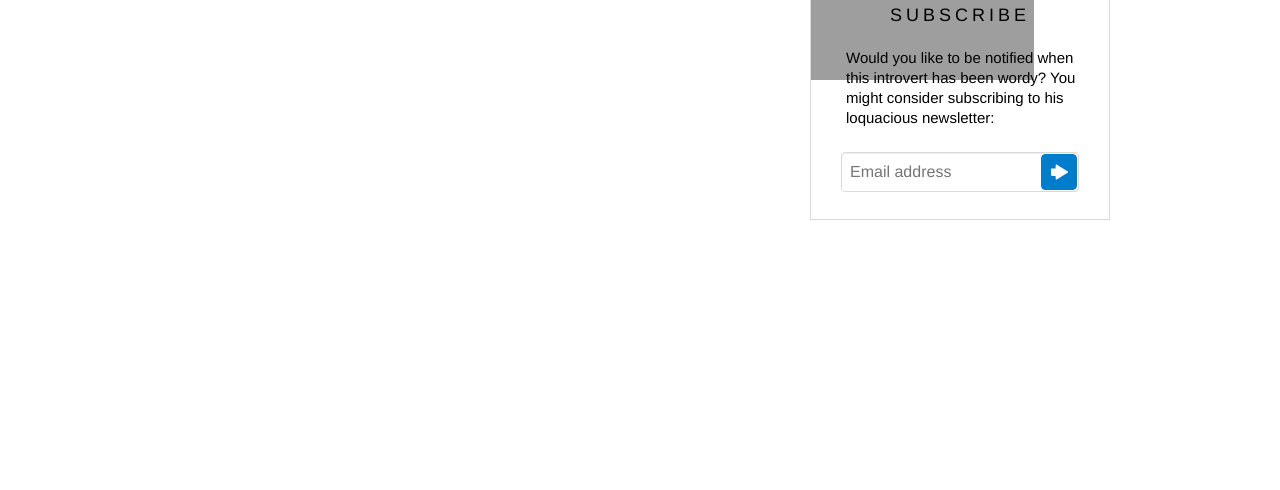
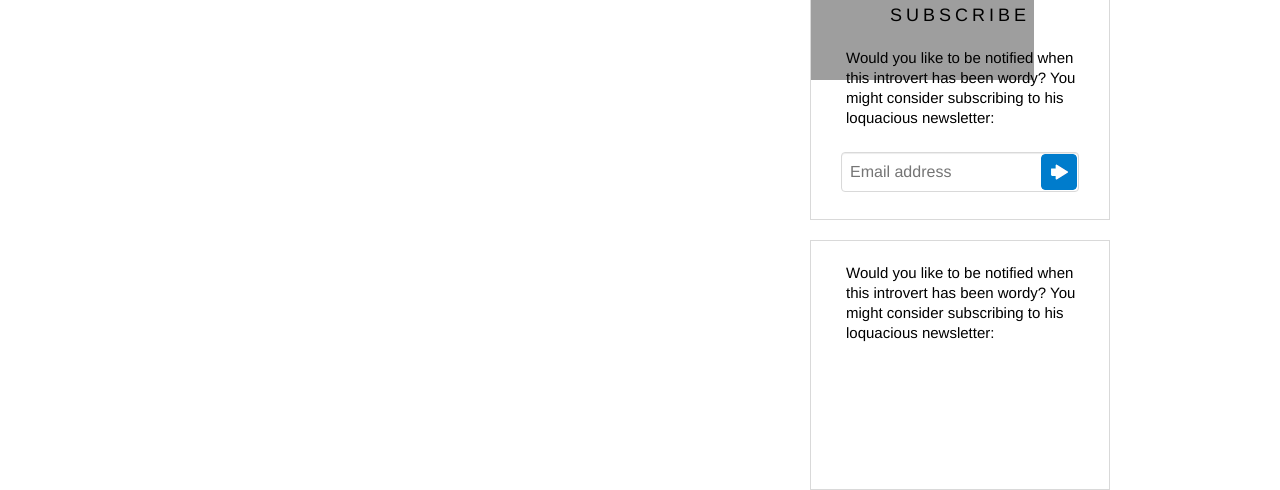
Before and after one commit to stenrap/wordyintrovert.com, a WordPress theme: template themes/wordyintrovert/index.php in a window 1280 px wide. Shown: the part 966-1456 px from the top of the page. Before the commit the page ends 1186 px from the top, so only its background shows below. Run offline with PHP 8.4 and a stand-in for WordPress, Linux system fonts and the light colour scheme; the site name, menu and one post (Sample post) are stand-ins, and other content is empty; some libraries are stand-ins or nearby versions; grey boxes are pictures that could not be loaded.

Commit message:
Add the beginnings of the donate box in the sidebar.

```diff
--- a/themes/wordyintrovert/index.php
+++ b/themes/wordyintrovert/index.php
@@ -149,6 +149,9 @@ POST;
                 <input type="email" id="newsletter-email-input" placeholder="Email address" />
                 <div id="newsletter-submit"></div>
             </div>
+            <div id="donate-box">
+                <p>Would you like to be notified when this introvert has been wordy? You might consider subscribing to his loquacious newsletter:</p>
+            </div>
 
             <!-- WYLO: Add the "donate" box... -->
 
--- a/themes/wordyintrovert/style.css
+++ b/themes/wordyintrovert/style.css
@@ -903,14 +903,14 @@ img.wp-post-image, .video-thumbnail {
     width: 298px;
 }
 
-#subscribe-span {
+#subscribe-span, #donate-span {
     display: block;
     font-size: 1.8rem;
     letter-spacing: 4px;
     margin-top: 34px;
 }
 
-#subscribe-box p {
+#subscribe-box p, #donate-box p {
     font-size: 1.5rem;
     line-height: 2.0rem;
     margin: 22px 26px 20px 35px;
@@ -948,6 +948,16 @@ img.wp-post-image, .video-thumbnail {
     bottom: 29px; right: 32px;
     width: 36px;
     z-index: 1;
+}
+
+#donate-box {
+    border: 1px solid #d9d9d9;
+    display: inline-block;
+    height: 248px;
+    margin-top: 20px;
+    position: relative;
+    text-align: center;
+    width: 298px;
 }
 
 
```
Also changed, not shown: 1 other file.
